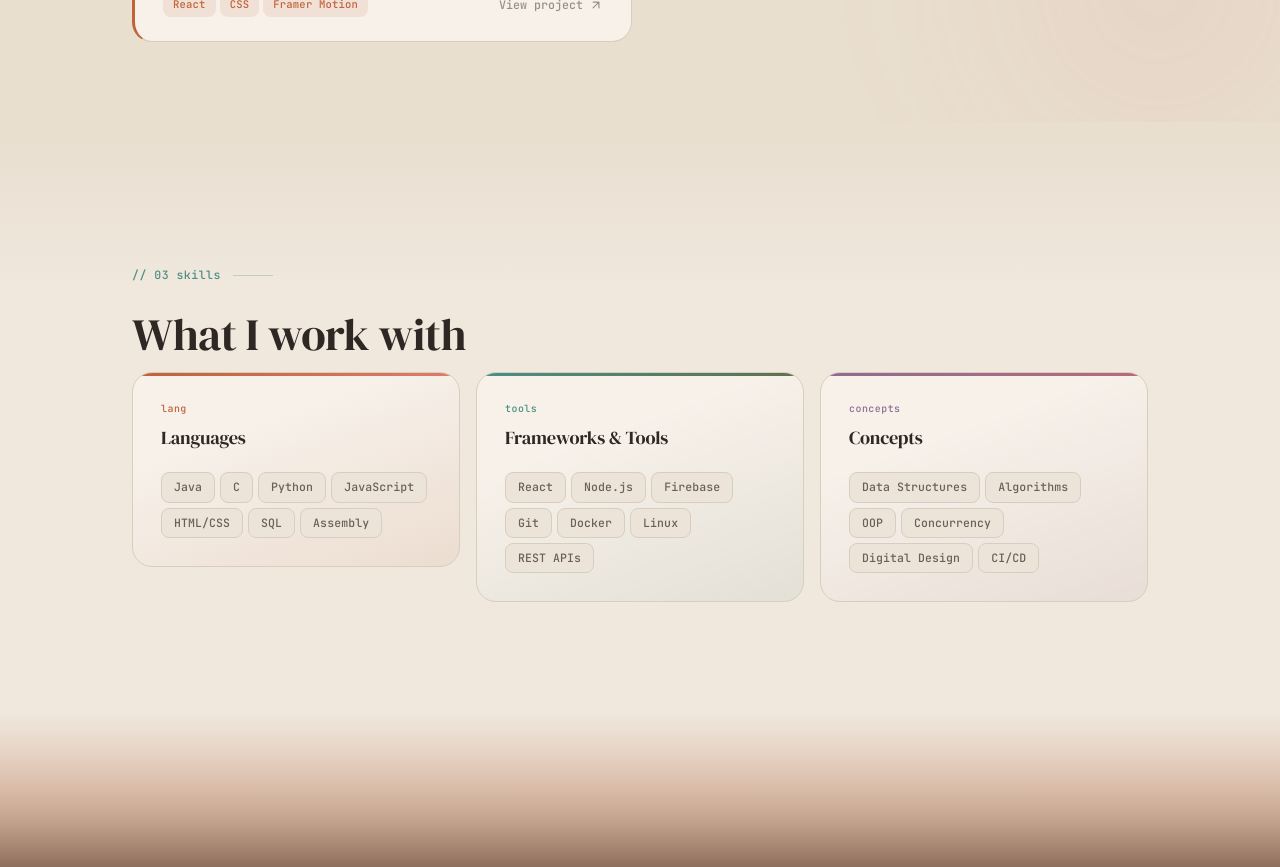
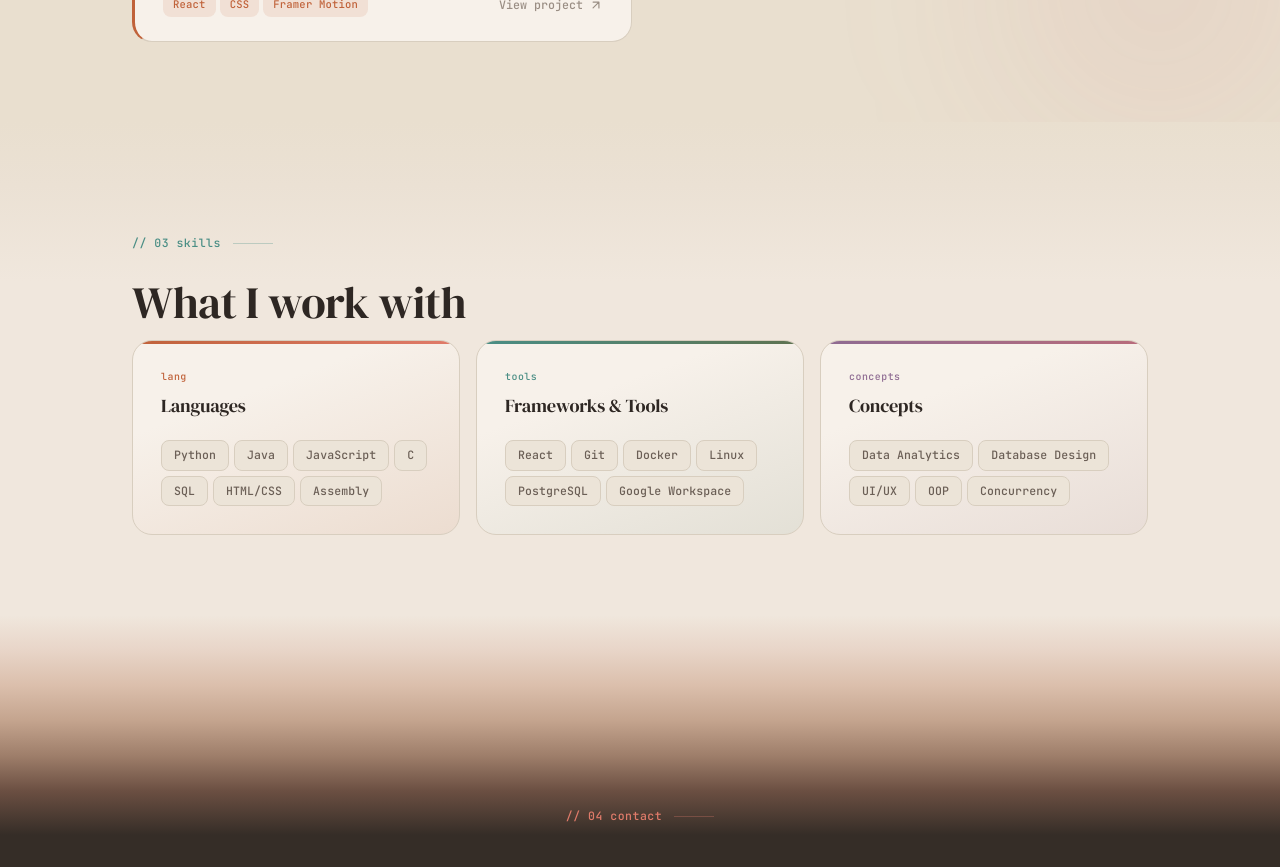
Before and after one commit to Sana8200/Portfolio_Sana, a React (Create React App) app in the folder portfolio/: page / in a window 1280 px wide. Shown: the part 3000-3867 px from the top of the page. Built offline with nearby package versions, Linux system fonts and the light colour scheme.

Commit message:
update: reorder skills and reduce section spacing to match CV

```diff
--- a/portfolio/src/Skills/Skills.css
+++ b/portfolio/src/Skills/Skills.css
@@ -1,6 +1,6 @@
 .skills {
-  padding: 7rem 0;
-  padding-top: 9rem;
+  padding: 5rem 0;
+  padding-top: 7rem;
   background: var(--bg);
   position: relative;
 }
--- a/portfolio/src/Skills/Skills.js
+++ b/portfolio/src/Skills/Skills.js
@@ -6,19 +6,19 @@ const SKILL_CATS = [
     label: 'lang',
     title: 'Languages',
     color: 'rust',
-    items: ['Java', 'C', 'Python', 'JavaScript', 'HTML/CSS', 'SQL', 'Assembly'],
+    items: ['Python', 'Java', 'JavaScript', 'C', 'SQL', 'HTML/CSS', 'Assembly'],
   },
   {
     label: 'tools',
     title: 'Frameworks & Tools',
     color: 'teal',
-    items: ['React', 'Node.js', 'Firebase', 'Git', 'Docker', 'Linux', 'REST APIs'],
+    items: ['React', 'Git', 'Docker', 'Linux', 'PostgreSQL', 'Google Workspace'],
   },
   {
     label: 'concepts',
     title: 'Concepts',
     color: 'mauve',
-    items: ['Data Structures', 'Algorithms', 'OOP', 'Concurrency', 'Digital Design', 'CI/CD'],
+    items: ['Data Analytics', 'Database Design', 'UI/UX', 'OOP', 'Concurrency'],
   },
 ];
 
```
